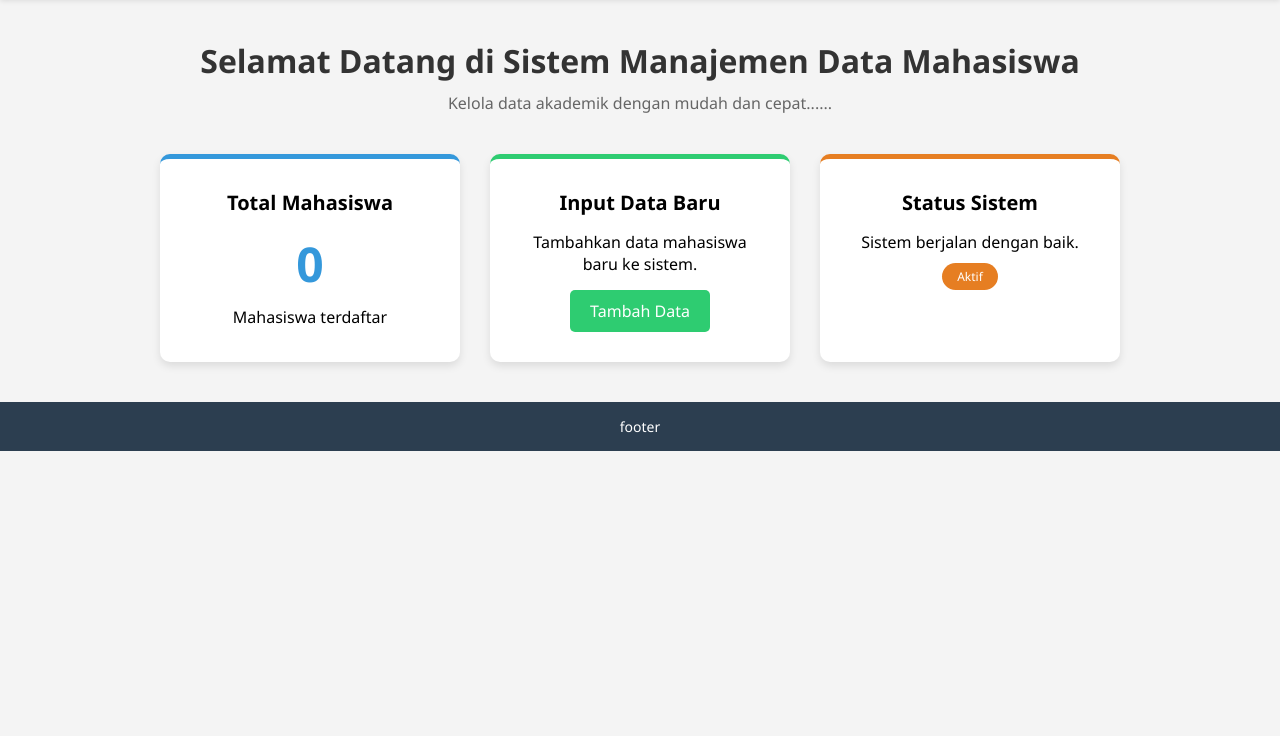
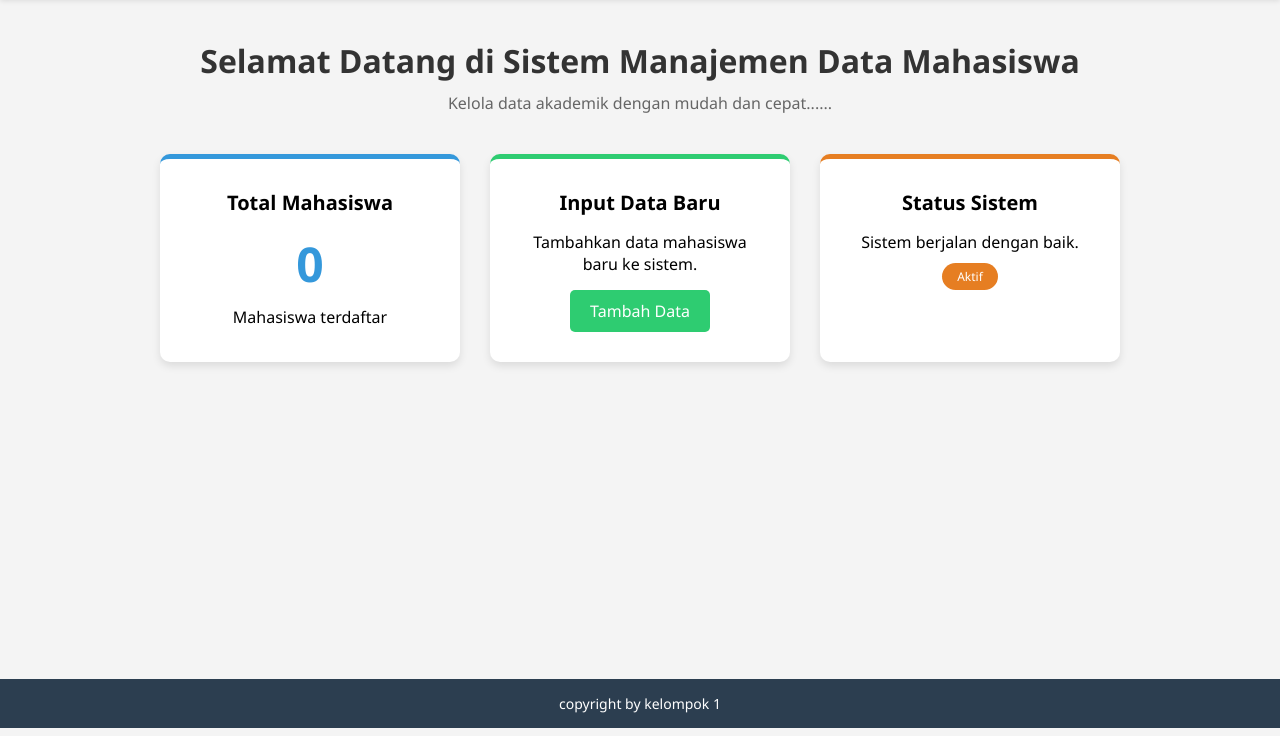
Before and after one commit to rozannouval/sistem-manajemen-data-mahasiswa, a PHP site: page /views/home.php in a window 1280 px wide. Shown: the part 64-800 px from the top of the page. Run offline with PHP 8.4, Linux system fonts and the light colour scheme; data that the repository does not hold is empty.

Commit message:
Refactor CSS styles and update PHP logic for improved layout and data handling

```diff
--- a/css/home.css
+++ b/css/home.css
@@ -17,7 +17,6 @@
     display: flex;
     justify-content: center;
     gap: 30px;
-    flex-wrap: wrap;
 }
 
 .card {
--- a/index.php
+++ b/index.php
@@ -0,0 +1,4 @@
+<?php
+header("Location: views/home.php");
+
+exit;
--- a/php_logic/create.php
+++ b/php_logic/create.php
@@ -4,10 +4,10 @@ include "koneksi.php";
 if (isset($_POST['simpan'])) {
   mysqli_query($koneksi, "INSERT INTO mahasiswa VALUES (
         NULL,
+        '$_POST[nim]',
         '$_POST[nama]',
-        '$_POST[nim]',
+        '$_POST[email]',
         '$_POST[jurusan]',
-        '$_POST[email]',
         '$_POST[alamat]',
         NOW()
     )");
--- a/views/home.php
+++ b/views/home.php
@@ -10,7 +10,7 @@ $total_mhs = $data_count['total'];
 include 'includes/header.php';
 ?>
 
-<div class="home-wrapper">
+<div class="home-wrapper" style="min-height: 85vh;">
     <h1>Selamat Datang di Sistem Manajemen Data Mahasiswa</h1>
     <p class="subtitle">Kelola data akademik dengan mudah dan cepat......</p>
 
--- a/views/includes/footer.php
+++ b/views/includes/footer.php
@@ -1,5 +1,5 @@
 <footer>
-    footer
+    copyright by kelompok 1
 </footer>
 
 <script src="js/script.js"></script>
```
Also changed, not shown: css/tambah.css (+0 -7 lines).
